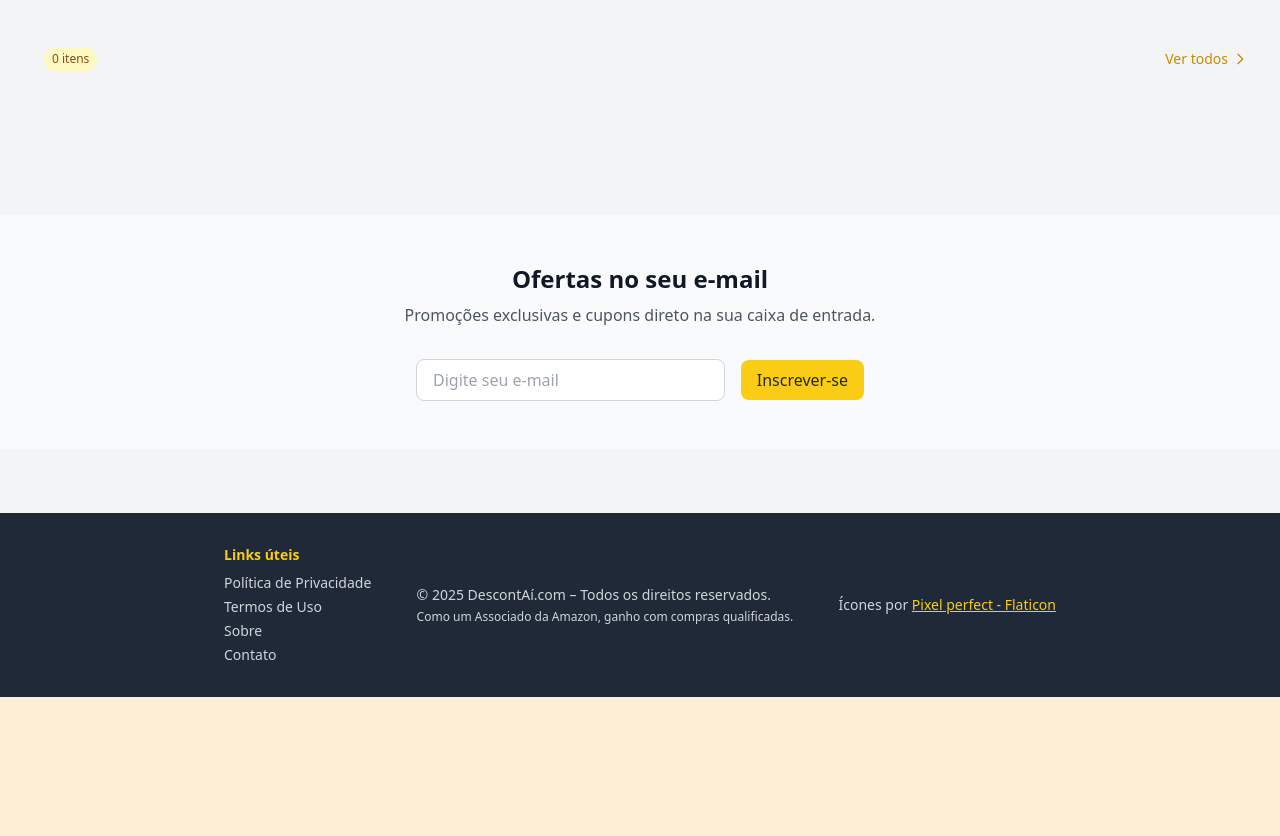
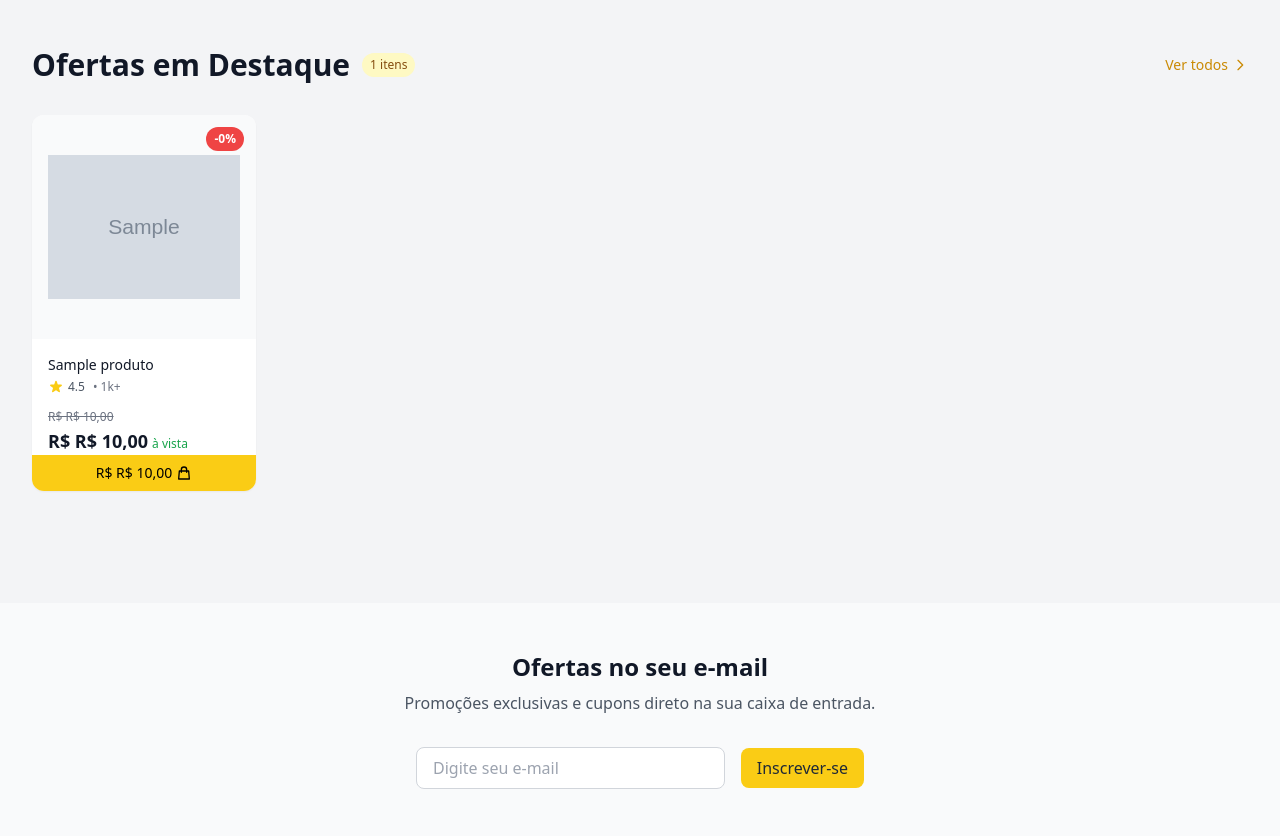
Before and after one commit to sharktank-tech/Descontai, a Flask app: page /ofertas in a window 1280 px wide. Shown: the part 461-1297 px from the top of the page. Before the commit the page ends 1158 px from the top, so only its background shows below. Run offline with Flask 3, Linux system fonts and the light colour scheme; tables that the repository leaves empty hold one stand-in row (values such as "Sample post"); grey boxes marked "Sample" are stand-in pictures; some libraries are stand-ins or nearby versions.

Commit message:
correção da pagina de ofertas

```diff
--- a/web/templates/base.html
+++ b/web/templates/base.html
@@ -4,6 +4,7 @@
   <meta charset="UTF-8" />
   <meta name="viewport" content="width=device-width, initial-scale=1.0" />
   <title>{% block title %}Buscador de Descontos da Amazon 🏷️{% endblock %}</title>
+  <script defer src="https://cdn.jsdelivr.net/npm/alpinejs@3.x.x/dist/cdn.min.js"></script>
   <script src="https://cdn.tailwindcss.com"></script>
   <link
     rel="icon"
--- a/web/templates/main/post.html
+++ b/web/templates/main/post.html
@@ -13,9 +13,9 @@ Ofertas Shopee 🛍️ | {{ super() }}
 <!-- Hero Slider Mobile-Optimized -->
 <header class="w-full h-[40vh] sm:h-[50vh] max-h-[500px] relative overflow-hidden bg-orange-100" x-data="{
   banners: [
-    {'image': 'https://m.media-amazon.com/images/G/32/associates/email/2024/Youtube_2.png', 'alt': 'Ofertas especiais'},
-    {'image': '/static/images/banner2.jpg', 'alt': 'Promoções de verão'},
-    {'image': '/static/images/banner3.jpg', 'alt': 'Novos lançamentos'}
+    {'image': 'https://m.media-amazon.com/images/G/32/associates/PersonalizedNode/BAU/Personalized.png', 'alt': 'Ofertas especiais'},
+    {'image': 'https://m.media-amazon.com/images/G/32/associates/email/2024/Youtube_2.png', 'alt': 'Promoções de verão'},
+    {'image': 'https://m.media-amazon.com/images/G/32/associates/educational/GraphicsRevamp_2148x588/11169_AssociatesGraphicsRevamp_2148x588_03._CB557683160_.jpg', 'alt': 'Novos lançamentos'}
   ],
   current: 0,
   init() {
@@ -23,8 +23,21 @@ Ofertas Shopee 🛍️ | {{ super() }}
       this.current = (this.current + 1) % this.banners.length;
     }, 5000);
   }
-}" x-init="init">
-  <!-- Conteúdo do slider (já está completo e funcional) -->
+}" x-init="init" x-cloak>
+  <!-- Slides -->
+  <template x-for="(banner, index) in banners" :key="index">
+    <div x-show="current === index" x-transition.opacity.duration.500ms class="absolute inset-0">
+      <img :src="banner.image" :alt="banner.alt" class="w-full h-full object-cover">
+    </div>
+  </template>
+
+  <!-- Indicadores -->
+  <div class="absolute bottom-4 left-0 right-0 flex justify-center gap-2">
+    <template x-for="(_, index) in banners" :key="index">
+      <button @click="current = index" class="w-3 h-3 rounded-full transition-colors"
+              :class="{'bg-white': current === index, 'bg-white/50': current !== index}"></button>
+    </template>
+  </div>
 </header>
 
 <main class="max-w-7xl mx-auto px-3 sm:px-6 lg:px-8 py-6 sm:py-12">
--- a/web/views/routes.py
+++ b/web/views/routes.py
@@ -1,11 +1,9 @@
-from flask import render_template, Blueprint, flash, redirect, url_for, request
+from flask import render_template, Blueprint, flash, redirect, url_for, request, abort
 from web.modules.enviar_email import enviar_email
 from web.modules.models import Produto, Users, db
 from sqlalchemy.exc import IntegrityError
 from flask_login import  login_user, logout_user, login_required
-
 from werkzeug.security import check_password_hash
-
 from config import Config
 
 main_blueprint = Blueprint('main', __name__)
@@ -20,11 +18,41 @@ def home():
 @main_blueprint.route("/ofertas")
 def ofertas():
     try:
+        # Busca todos os produtos do banco
         produtos = Produto.query.all()
-        return render_template('main/post.html', produtos=produtos)
+
+        # Se não houver produtos, retorna 404
+        if not produtos:
+            abort(404)
+
+        # Formata os dados para o template
+        produtos_formatados = []
+        for produto in produtos:
+            produtos_formatados.append({
+                'id': produto.id,
+                'name': produto.name,
+                'image': produto.image,
+                'originalPrice': f"R$ {produto.originalprice:.2f}".replace('.', ','),
+                'salePrice': f"R$ {produto.saleprice:.2f}".replace('.', ','),
+                'discount': int(produto.discount),  # Converte para inteiro (ex: 15.0 → 15)
+                'detailUrl': produto.detailurl,
+                # Campos opcionais com valores padrão
+                'rating': 4.5,  # Valor padrão caso não exista no modelo
+                'vendidos': '1k+',  # Valor padrão
+                'categoria': 'Ofertas'  # Categoria padrão ou modifique conforme necessário
+            })
+
+        # Agrupa por categoria (exemplo - ajuste conforme sua necessidade)
+        grupos = [{
+            'categoria': 'Ofertas em Destaque',  # Ou use categorias reais se existirem
+            'produtos': produtos_formatados
+        }]
+
+        return render_template('main/post.html', produtos=grupos)
+
     except Exception as e:
-        print(f"Erro ao buscar produtos: {e}")
-        redirect(erro_interno())
+        print(f"Erro ao carregar ofertas: {str(e)}")
+        abort(500)
 
 # ============= Páginas de login e registro =====================
 
```
Also changed, not shown: web/static/img/banners/banner1.webp (renamed from web/static/img/banners/1600w-Bs3A0JyxLaA.webp).
